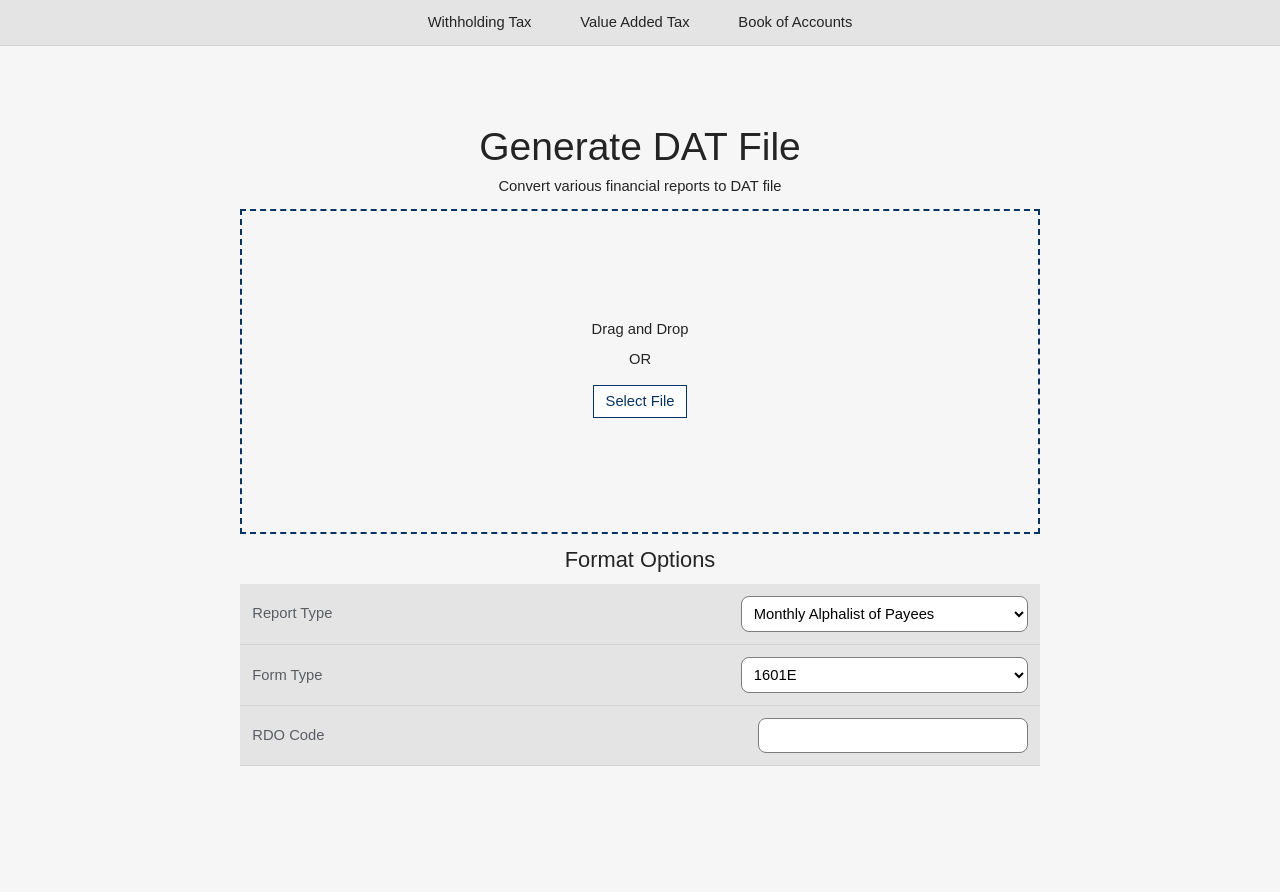
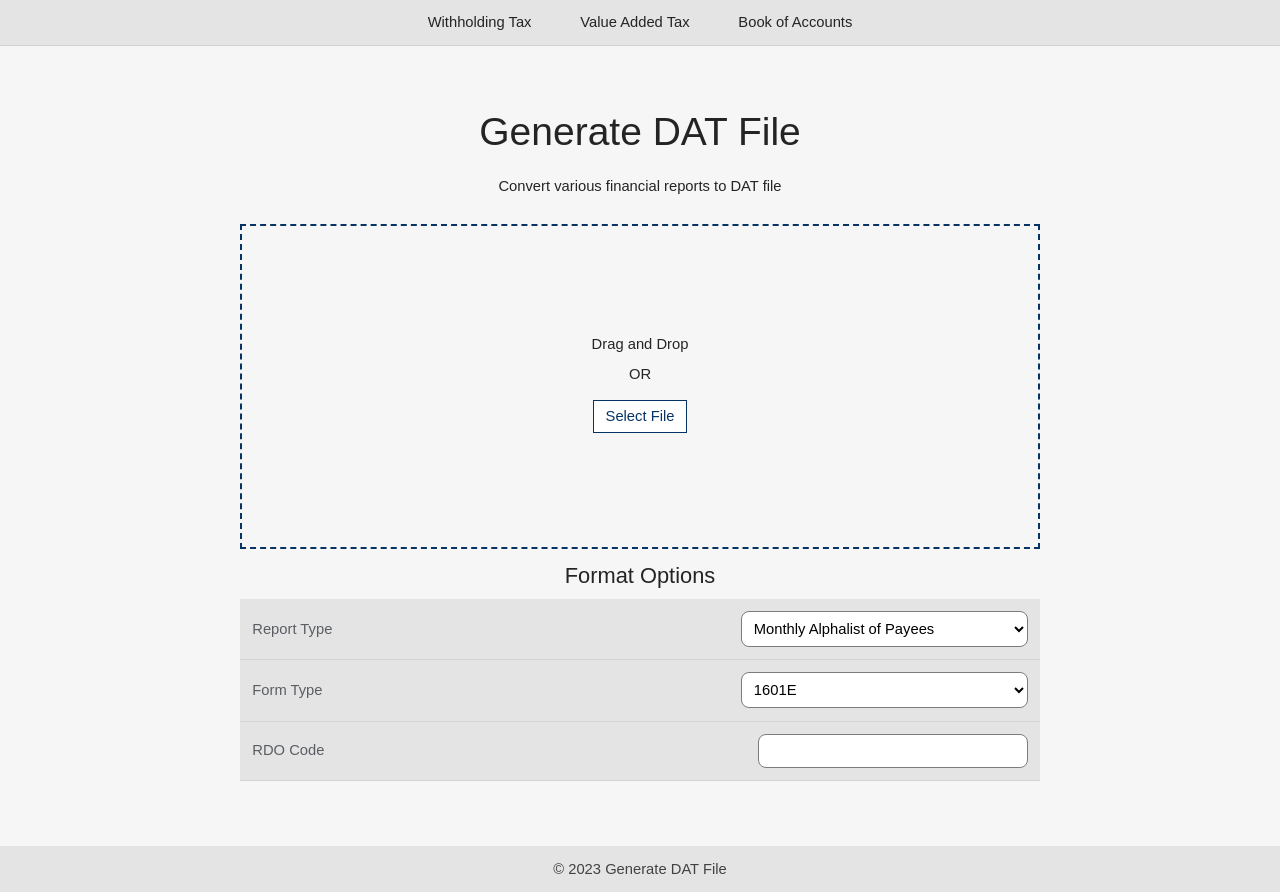
Before and after one commit to github-user-418848/file-converter, a Vue app: page /gen-dat-file/map/1601E in a window 1280 px wide. Before the commit the page ends 846 px from the top, so only its background shows below. Built offline with nearby package versions, Linux system fonts and the light colour scheme.

Commit message:
added footer info

```diff
--- a/src/snippets/Footer.vue
+++ b/src/snippets/Footer.vue
@@ -1,2 +1,17 @@
 <template>
+    <footer>
+        <p>&copy; {{ new Date().getFullYear() }} Generate DAT File</p>
+    </footer>
 </template>
+
+<style>
+footer {
+    background-color: #e4e4e4;
+    color: #424242;
+}
+
+p {
+    padding: 1rem;
+    text-align: center;
+}
+</style>
```
